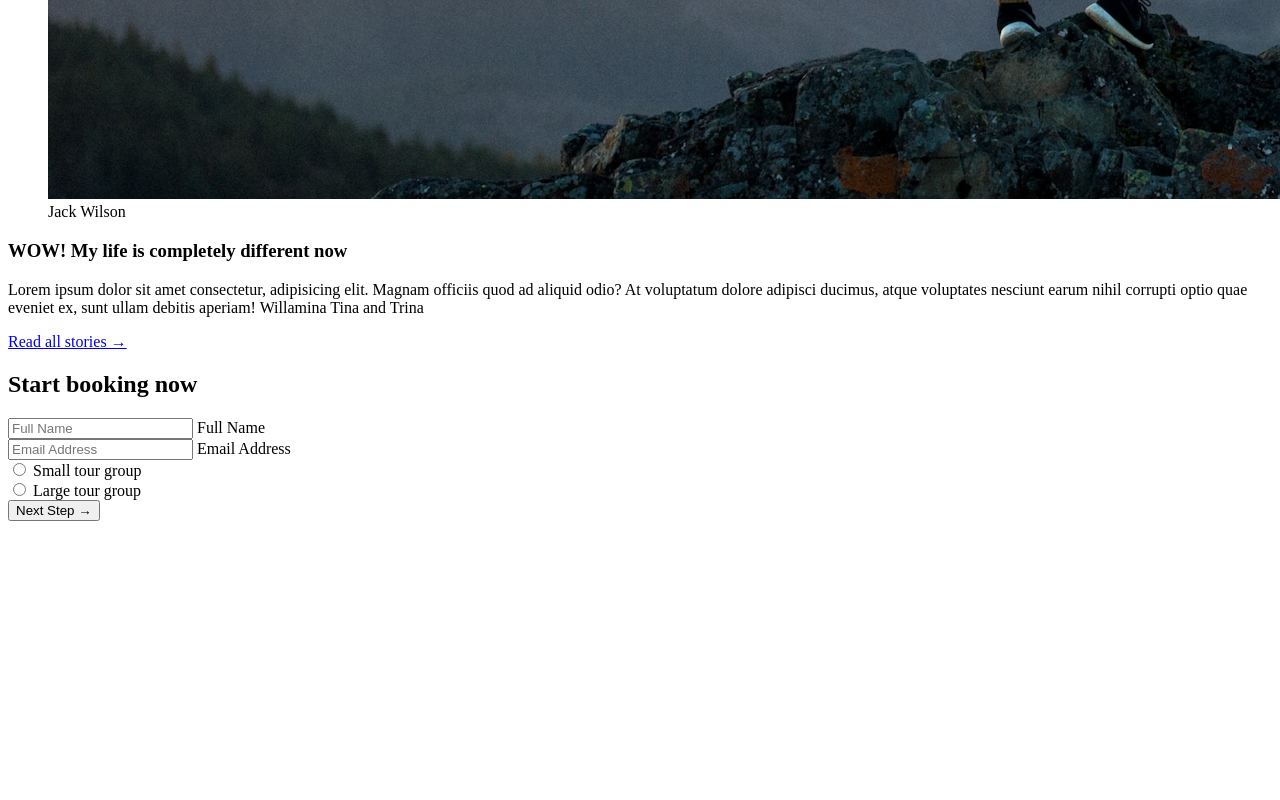
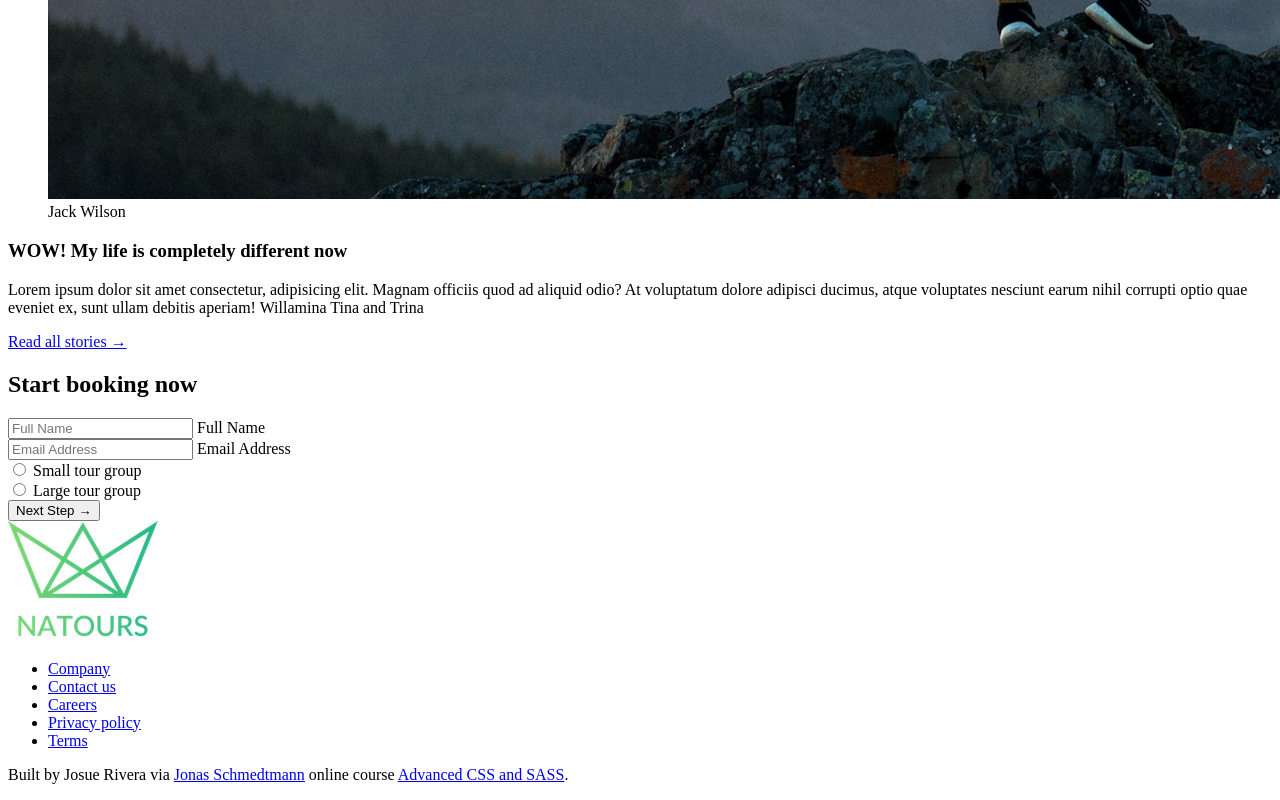
Before and after one commit to josuedrivera/udemyNatours, a website: page index.html in a window 1280 px wide. Shown: the part 4917-5717 px from the top of the page. Before the commit the page ends 5446 px from the top, so only its background shows below. Drawn offline with Linux system fonts and the light colour scheme.

Commit message:
Update index.html

```diff
--- a/index.html
+++ b/index.html
@@ -387,8 +387,63 @@
 		</div>
 	</section>
 	</main>
+<!-- FOOTER SECTION -->
+	<footer class="footer">
+		<div class="footer__logo-box">
+			<picture class="footer__logo">
+				<source srcset="img/logo-green-small-1x.png 1x, img/logo-green-small-2x.png 2x"
+						media="(max-width: 37.5em)">
+				<img srcset="img/logo-green-1x.png 1x, img/logo-green-2x.png 2x" src="img/logo-green-2x.png" alt="full logo">
+			</picture>
+		</div>
 
-<!-- FOOTER SECTION -->
+		<div class="row">
+			<div class="col-1-of-2">
+				<div class="footer__navigation">
+					<ul class="footer__list">
+						<li class="footer__item">
+							<a href="#" class="footer__link">
+								Company
+							</a>
+						</li>
+						<li class="footer__item">
+							<a href="#" class="footer__link">
+								Contact us
+							</a>
+						</li>
+						<li class="footer__item">
+							<a href="#" class="footer__link">
+								Careers
+							</a>
+						</li>
+						<li class="footer__item">
+							<a href="#" class="footer__link">
+								Privacy policy
+							</a>
+						</li>
+						<li class="footer__item">
+							<a href="#" class="footer__link">
+								Terms
+							</a>
+						</li>
+
+					</ul>
+				</div>
+			</div>
+
+			<div class="col-1-of-2">
+				<p class="footer__copyright">
+					Built by Josue Rivera via
+					<a href="#" class="footer__link">Jonas Schmedtmann</a>
+					online course
+					<a href="#" class="footer__link">Advanced CSS and SASS</a>.
+				</p>
+			</div>
+		</div>
+	</footer>
+
+
+<!-- POPUP -->
 
 
 
```
